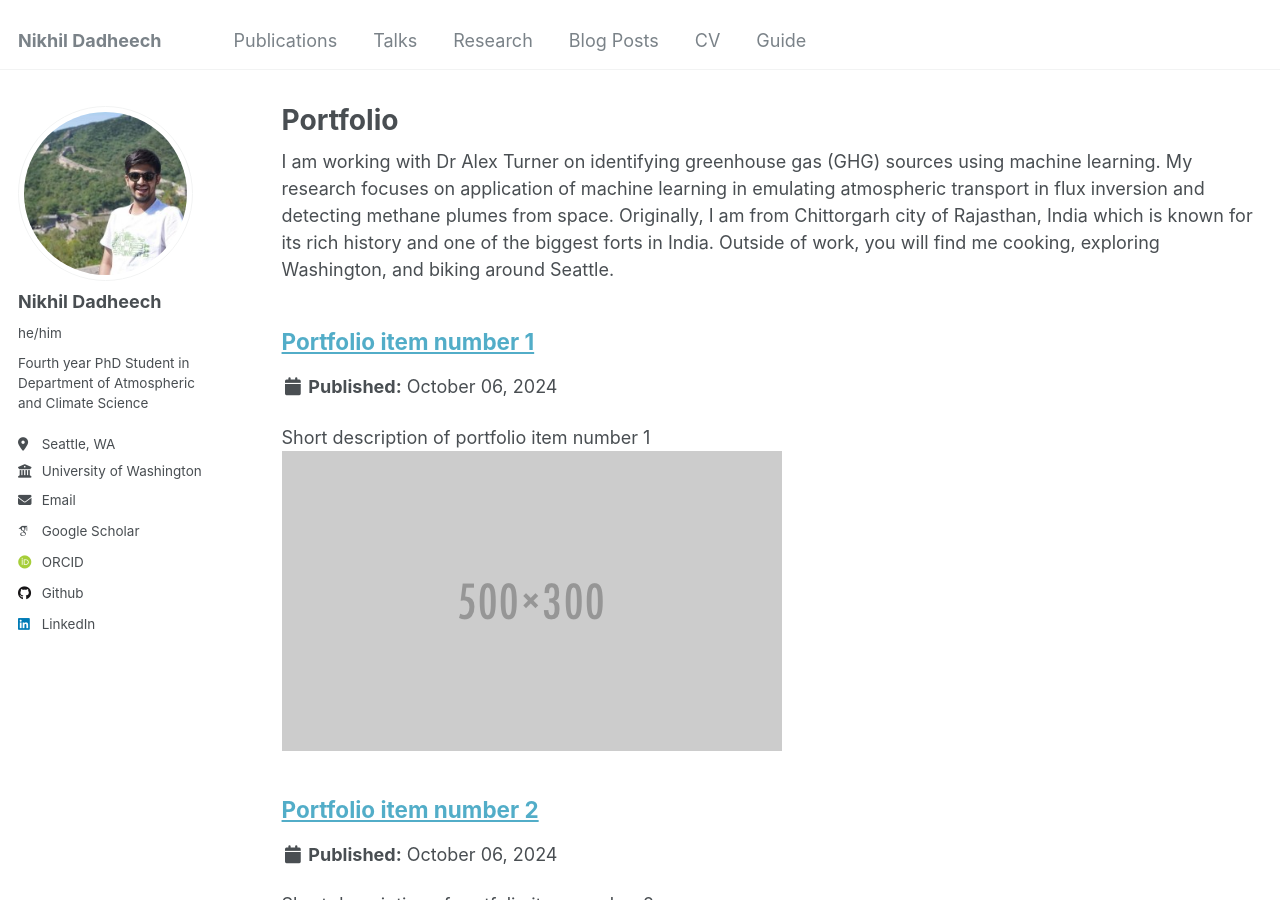
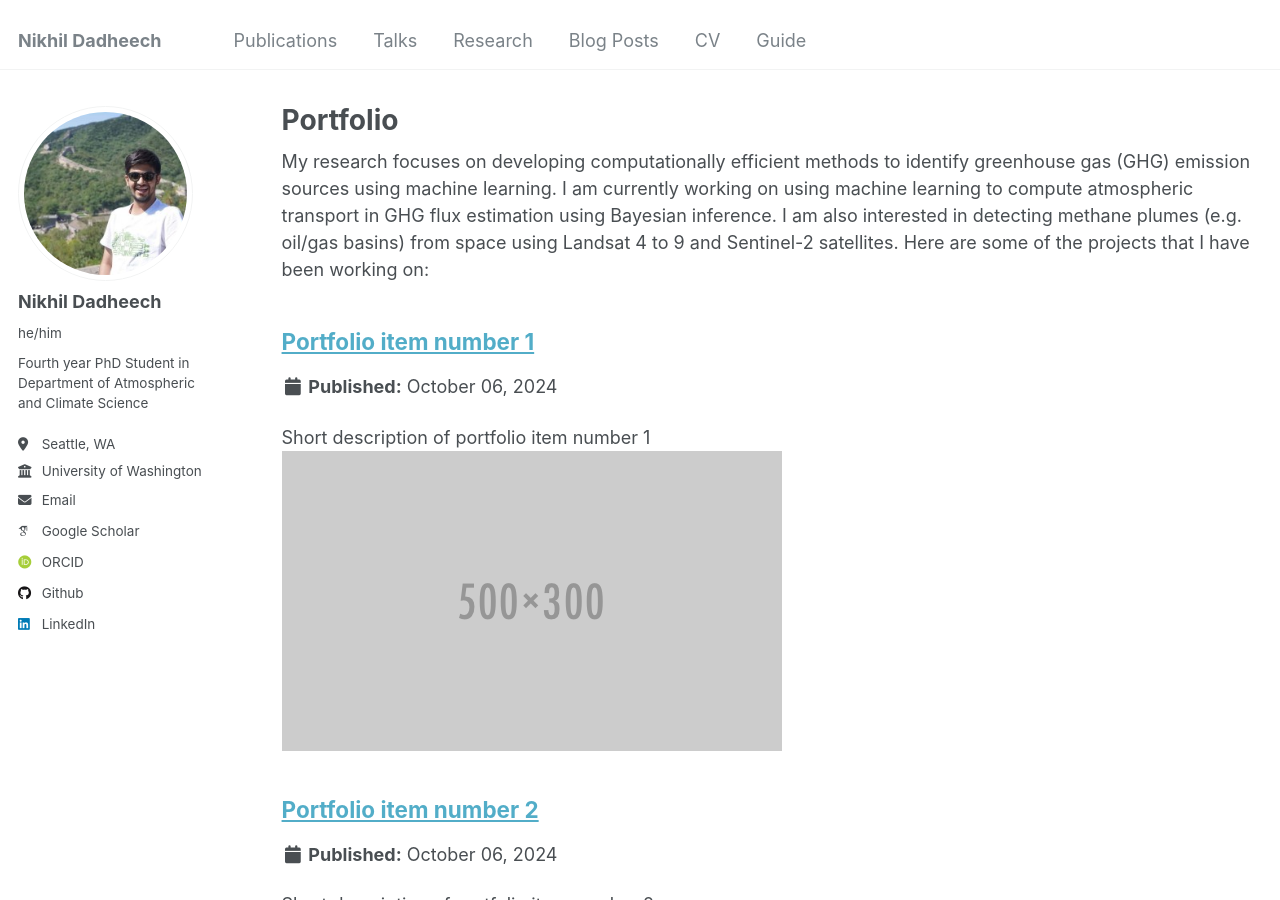
Before and after one commit to nd349/nd349.github.io, a Jekyll site: the page built from _pages/portfolio.html, in a window 1280 px wide and 900 px high. Built offline with Jekyll 4.4.1, drawn with Linux system fonts in a browser that asks for light colours; some web fonts are replaced.

Commit message:
Research page

```diff
--- a/_pages/portfolio.html
+++ b/_pages/portfolio.html
@@ -7,7 +7,7 @@ author_profile: true
 
 {% include base_path %}
 
-I am working with Dr Alex Turner on identifying greenhouse gas (GHG) sources using machine learning. My research focuses on application of machine learning in emulating atmospheric transport in flux inversion and detecting methane plumes from space. Originally, I am from Chittorgarh city of Rajasthan, India which is known for its rich history and one of the biggest forts in India. Outside of work, you will find me cooking, exploring Washington, and biking around Seattle.
+My research focuses on developing computationally efficient methods to identify greenhouse gas (GHG) emission sources using machine learning. I am currently working on using machine learning to compute atmospheric transport in GHG flux estimation using Bayesian inference. I am also interested in detecting methane plumes (e.g. oil/gas basins) from space using Landsat 4 to 9 and Sentinel-2 satellites. Here are some of the projects that I have been working on:
 
 {% for post in site.portfolio %}
   {% include archive-single.html %}
```
